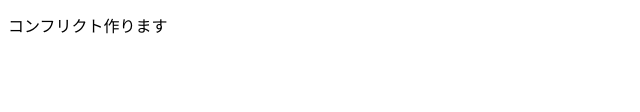
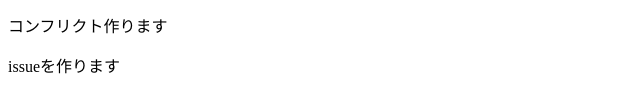
Before and after one commit to takeru403/hello, a plain HTML site: page index.html in a window 1280 px wide. Shown: the part 196-308 px from the top of the page, without its empty margins (0-640 px from the left). Drawn offline with Linux system fonts and the light colour scheme.

Commit message:
make a issue

```diff
--- a/index.html
+++ b/index.html
@@ -15,5 +15,6 @@
   <p>リアクトも使っていきます</p>
   <p>ブランチ作りました。</p>
   <p>コンフリクト作ります</p>
+  <p>issueを作ります</p>
 </body>
 </html>
```
